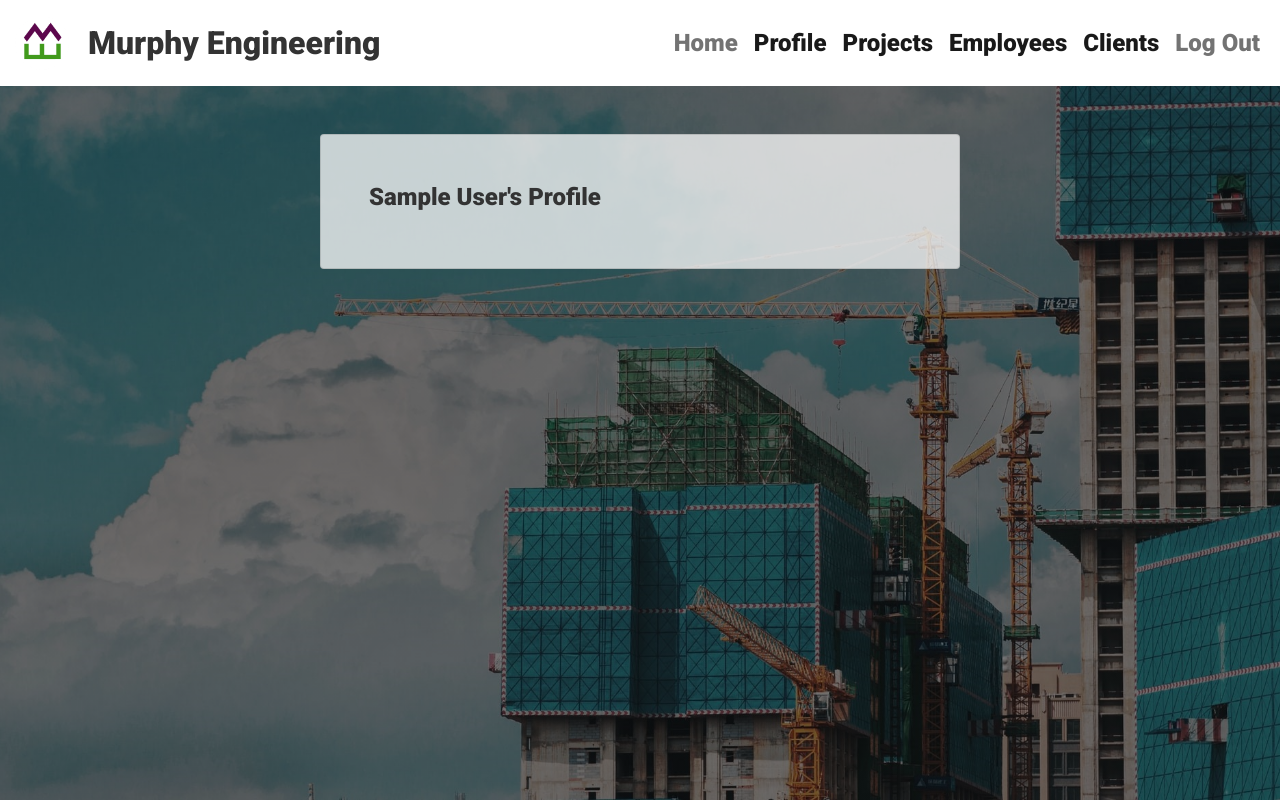
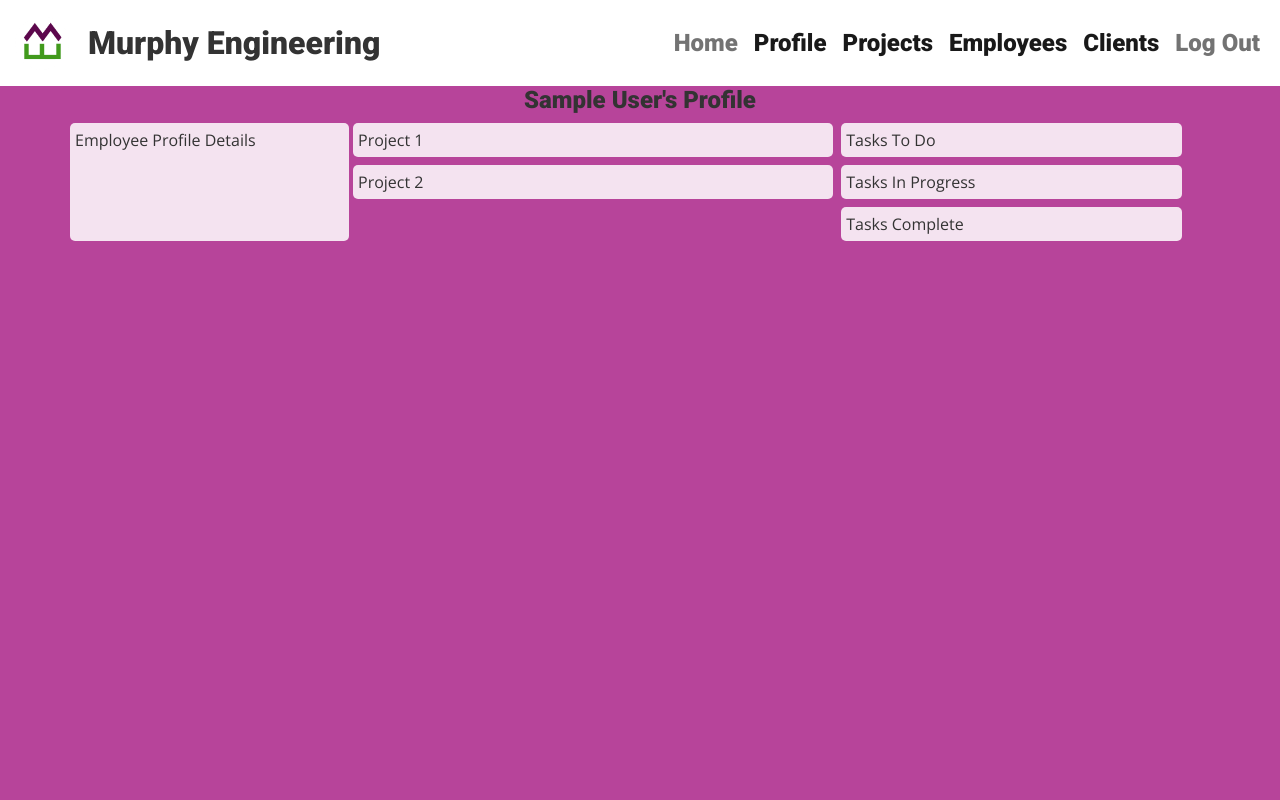
Before and after one commit to Code-Institute-Submissions/Milestone-Project-143, a Flask app: page /profile/1 in a window 1280 px wide. Run offline with Flask 2, Linux system fonts and the light colour scheme; the visitor is signed in with stand-in values (Sample User, id 1); a database or web service that is not in the repository returns one stand-in record (values such as "Sample title"); some libraries are stand-ins or nearby versions.

Commit message:
Added page structure and layout to employee profile page

```diff
--- a/static/css/style.css
+++ b/static/css/style.css
@@ -20,6 +20,9 @@
     background-color: #333333;
 }
 
+.purple80 {
+    background-color: #b7449a;
+}
 /******************************Text Styles******************************/
 
 .darktext {
@@ -95,7 +98,7 @@
 /******************************Header******************************/
 
 header {
-   height: 60px;
+   height: 86px;
 }
 
 /******************************Home Page******************************/
@@ -165,6 +168,19 @@
     color: #9e007e;
 }
 
+/******************************Profile******************************/
+
+.boxoverlay {
+    background-color: rgba(255, 255, 255, 0.85);
+    color: #333333;
+    border-radius: 5px;
+    padding: 5px;
+}
+
+.container-profile {
+    min-height: calc(100vh - 86px);
+}
+
 /******************************Media Queries for Smaller devices******************************/
 
 @media (max-width: 1100px) {
--- a/templates/profile.html
+++ b/templates/profile.html
@@ -1,23 +1,54 @@
 {% extends "base.html" %}
 {% block content %}
-
-<div class="container-fluid">
+<div class="container-fluid  purple80">
+<div class="container container-profile">
     <div class="row px-0">
-        <div class="heroimage p-0">
-            <div class="px-0">
-                <div class="card col-10 offset-1 col-md-6 offset-md-3 overlay"
-                    style="position:absolute; top: 10%; z-index: 3;">
-
-                    <div class="card-body p-3 p-md-5">
-                        <h3 class="darktext mediumtext">
-                            {{ first_name }} {{ last_name }}'s Profile
-                        </h3>
+        <div class="col-12 text-center">
+            <h3 class="darktext mediumtext">
+                {{ first_name }} {{ last_name }}'s Profile
+            </h3>
+        </div>
+        <div class="row">
+            <div class="col-3 boxoverlay mb-1">
+                Employee Profile Details
+            </div>
+            <div class="col-9">
+                <div class="row">
+                    <div class="col-7">
+                        <div class="row p-1 pt-0">
+                            <div class="col-12 boxoverlay">
+                                Project 1
+                            </div>
+                        </div>
+                        <div class="row p-1">
+                            <div class="col-12 boxoverlay">
+                                Project 2
+                            </div>
+                        </div>
                     </div>
-
+                    <div class="col-5">
+                        <div class="row p-1 pt-0">
+                            <div class="col-12 boxoverlay">
+                                Tasks To Do
+                            </div>
+                        </div>
+                        <div class="row p-1">
+                            <div class="col-12 boxoverlay">
+                                Tasks In Progress
+                            </div>
+                        </div>
+                        <div class="row p-1">
+                            <div class="col-12 boxoverlay">
+                                Tasks Complete
+                            </div>
+                        </div>
+                    </div>
                 </div>
             </div>
+
         </div>
     </div>
 </div>
+</div>
 
 {% endblock %}
```
